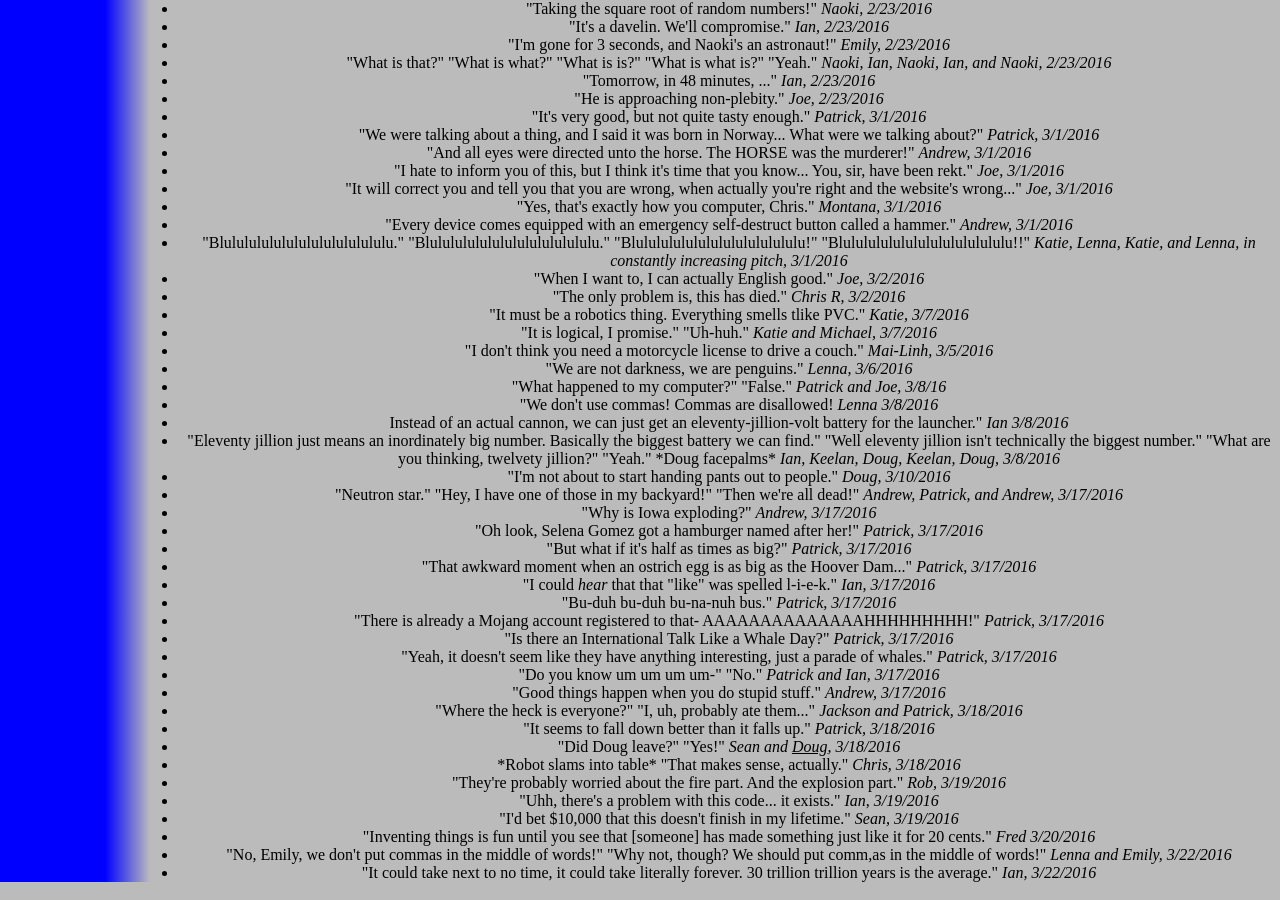
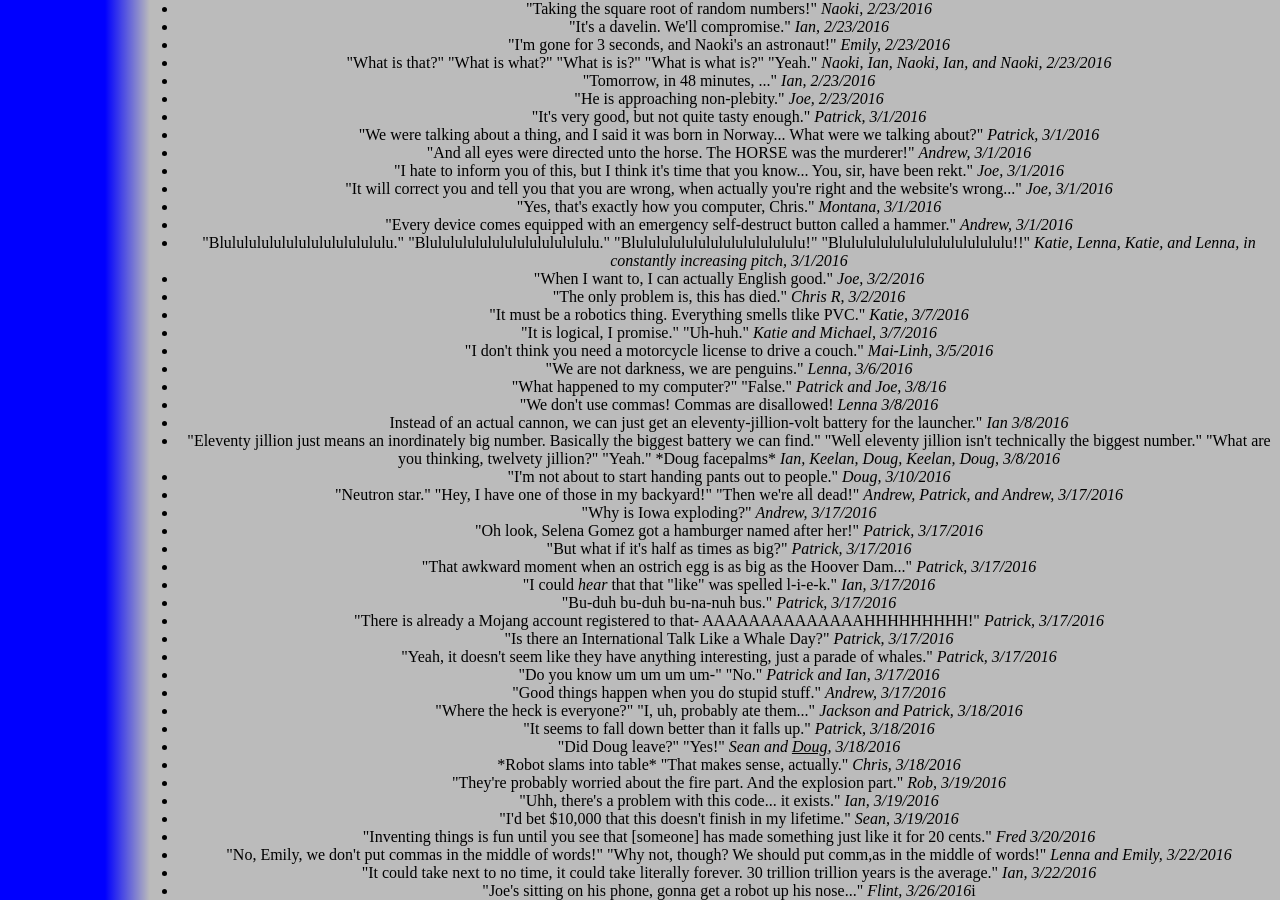
Before and after one commit to katiebugmoon/FRC4131.github.io, a Jekyll site: the page built from media/2016/quotes.html, in a window 1280 px wide and 900 px high, scrolled down 1672 px. Built offline with Jekyll 4.4.1, drawn with Linux system fonts in a browser that asks for light colours; nearby versions of some CDN libraries.

Commit message:
Update quotes.html

```diff
--- a/media/2016/quotes.html
+++ b/media/2016/quotes.html
@@ -135,5 +135,5 @@ title: Build Season 2016 Quotes
 	<li>"Inventing things is fun until you see that [someone] has made something just like it for 20 cents." <i>Fred 3/20/2016</i></li>
 	<li>"No, Emily, we don't put commas in the middle of words!" "Why not, though? We should put comm,as in the middle of words!" <i>Lenna and Emily, 3/22/2016</i></li>
 	<li>"It could take next to no time, it could take literally forever. 30 trillion trillion years is the average." <i>Ian, 3/22/2016</i></li>
-
+	<li>"Joe's sitting on his phone, gonna get a robot up his nose..." <i>Flint, 3/26/2016</i>i</li>
 </ul><center>
```
